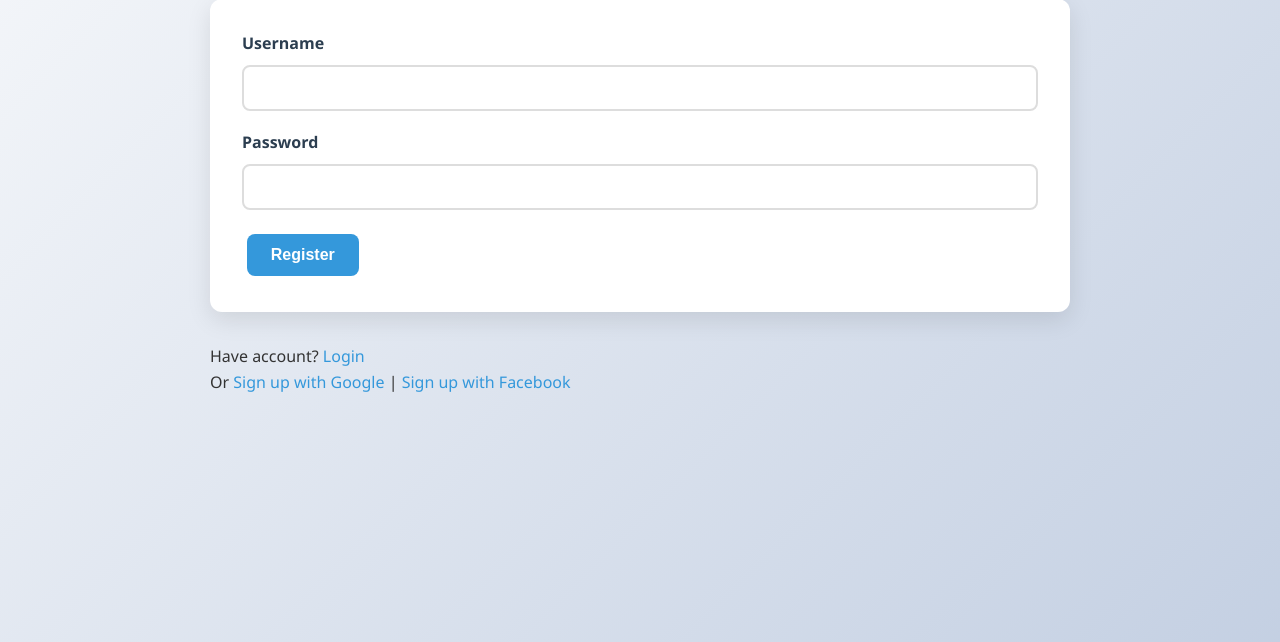
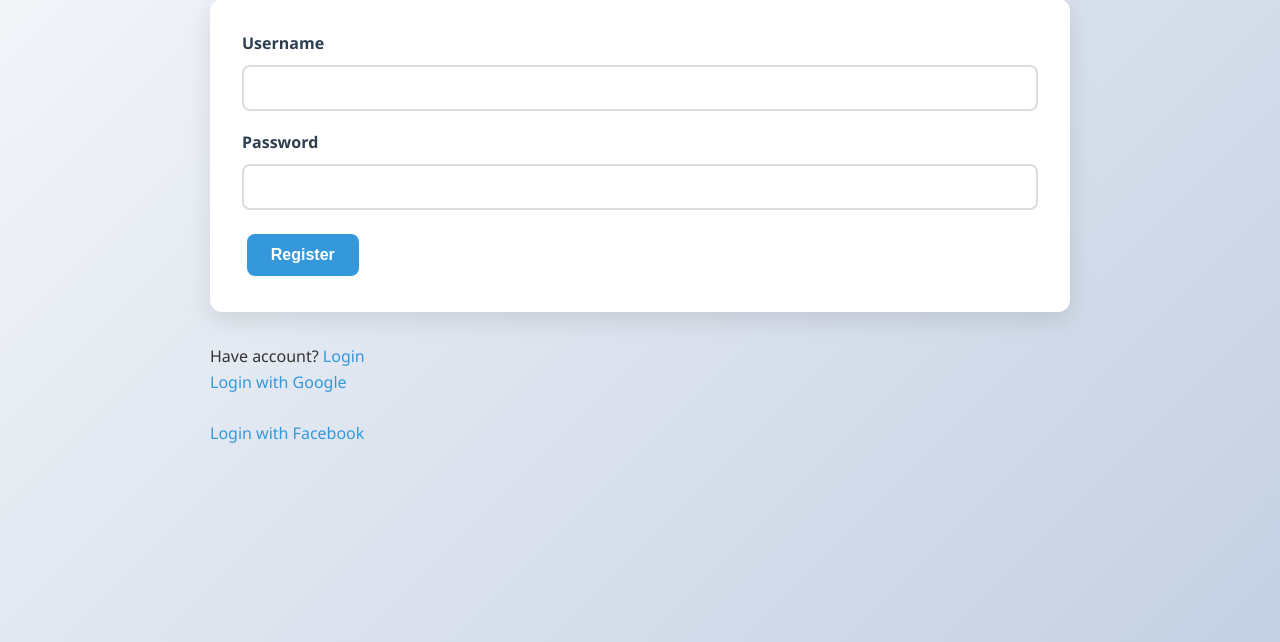
Before and after one commit to S1318885/comp3810sef-group4, a Node server app: page /register in a window 1280 px wide. Shown: the part 121-763 px from the top of the page. Run offline with Node 20, Linux system fonts and the light colour scheme; some libraries are stand-ins or nearby versions.

Commit message:
Change signup links to login links for Google and Facebook

```diff
--- a/views/register.ejs
+++ b/views/register.ejs
@@ -18,7 +18,8 @@
     </form>
 
     <p>Have account? <a href="/login">Login</a></p>
-    <p>Or <a href="/auth/google">Sign up with Google</a> | <a href="/auth/facebook">Sign up with Facebook</a></p>
+    <a href="/auth/google">Login with Google</a><br><br>
+    <a href="/auth/facebook">Login with Facebook</a>
   </div>
 </body>
 
```
